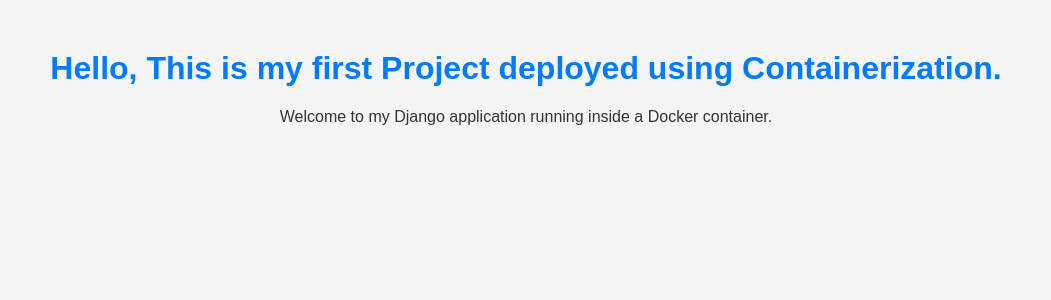
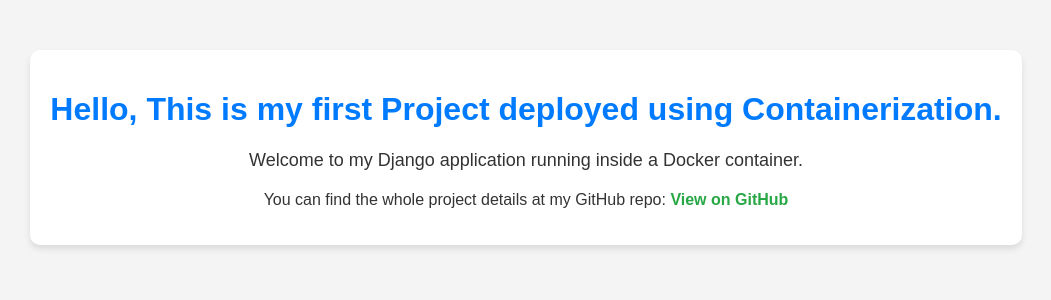
Before and after one commit to akshayachar03/Docker-projects, a Django app: template Django-app/myapp/templates/index.html in a window 1280 px wide. Shown: the top 300 px of the page, without its empty margins (114-1165 px from the left). Run offline with Django 4.2, Linux system fonts and the light colour scheme; the template is opened without the code that fills it, so the values that code supplies are empty.

Commit message:
Adding project

```diff
--- a/Django-app/myapp/static/styles.css
+++ b/Django-app/myapp/static/styles.css
@@ -1,11 +1,38 @@
 body {
-    font-family: Arial, sans-serif;
+    font-family: 'Arial', sans-serif;
     text-align: center;
     margin: 50px;
     background-color: #f4f4f4;
     color: #333;
 }
 
+.container {
+    background: white;
+    padding: 20px;
+    border-radius: 10px;
+    box-shadow: 0px 4px 6px rgba(0, 0, 0, 0.1);
+    display: inline-block;
+}
+
 h1 {
     color: #007bff;
 }
+
+p {
+    font-size: 18px;
+}
+
+.repo-link {
+    margin-top: 20px;
+    font-size: 16px;
+}
+
+.repo-link a {
+    color: #28a745;
+    font-weight: bold;
+    text-decoration: none;
+}
+
+.repo-link a:hover {
+    text-decoration: underline;
+}
--- a/Django-app/myapp/templates/index.html
+++ b/Django-app/myapp/templates/index.html
@@ -7,7 +7,16 @@
     <link rel="stylesheet" href="/static/styles.css">
 </head>
 <body>
-    <h1>Hello, This is my first Project deployed using Containerization.</h1>
-    <p>Welcome to my Django application running inside a Docker container.</p>
+    <div class="container">
+        <h1>Hello, This is my first Project deployed using Containerization.</h1>
+        <p>Welcome to my Django application running inside a Docker container.</p>
+
+        <p class="repo-link">
+            You can find the whole project details at my GitHub repo:
+            <a href="https://github.com/akshayachar03/Docker-projects/tree/main/Django-app" target="_blank">
+                View on GitHub
+            </a>
+        </p>
+    </div>
 </body>
 </html>
```
